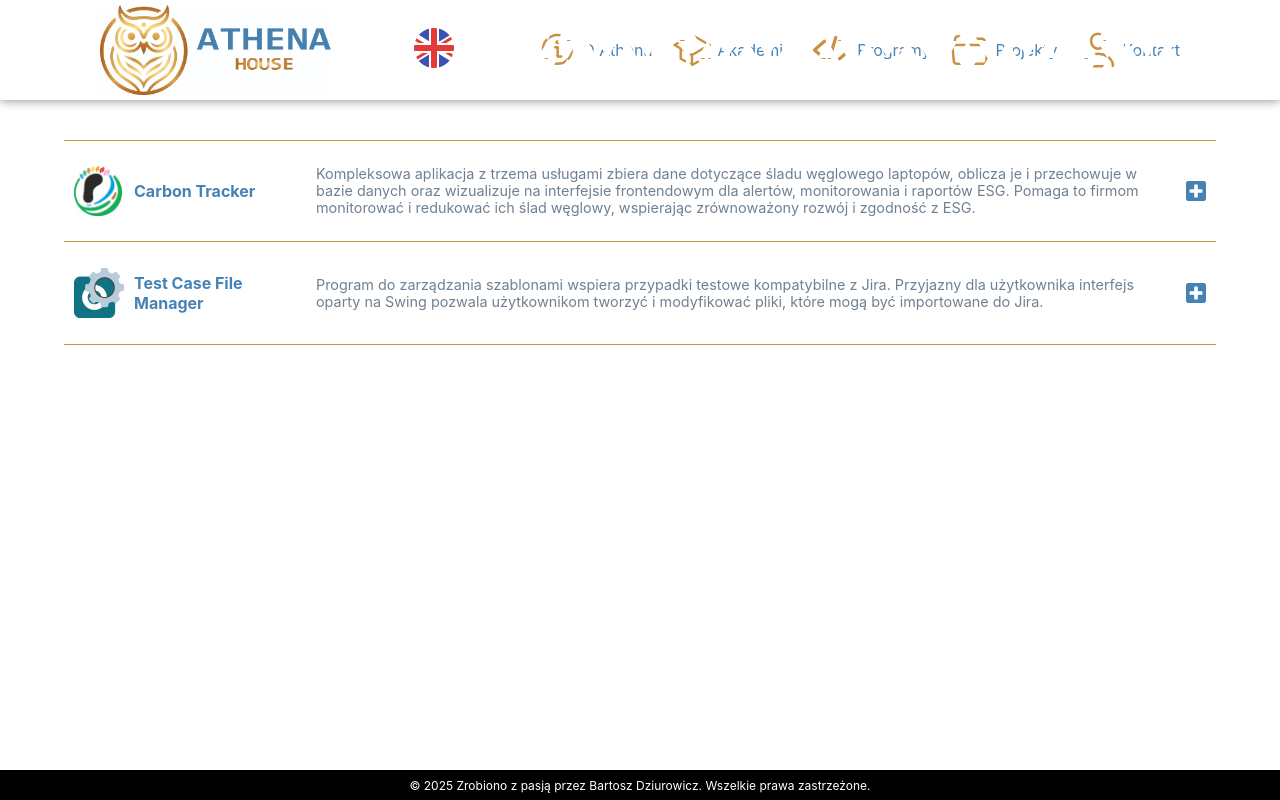
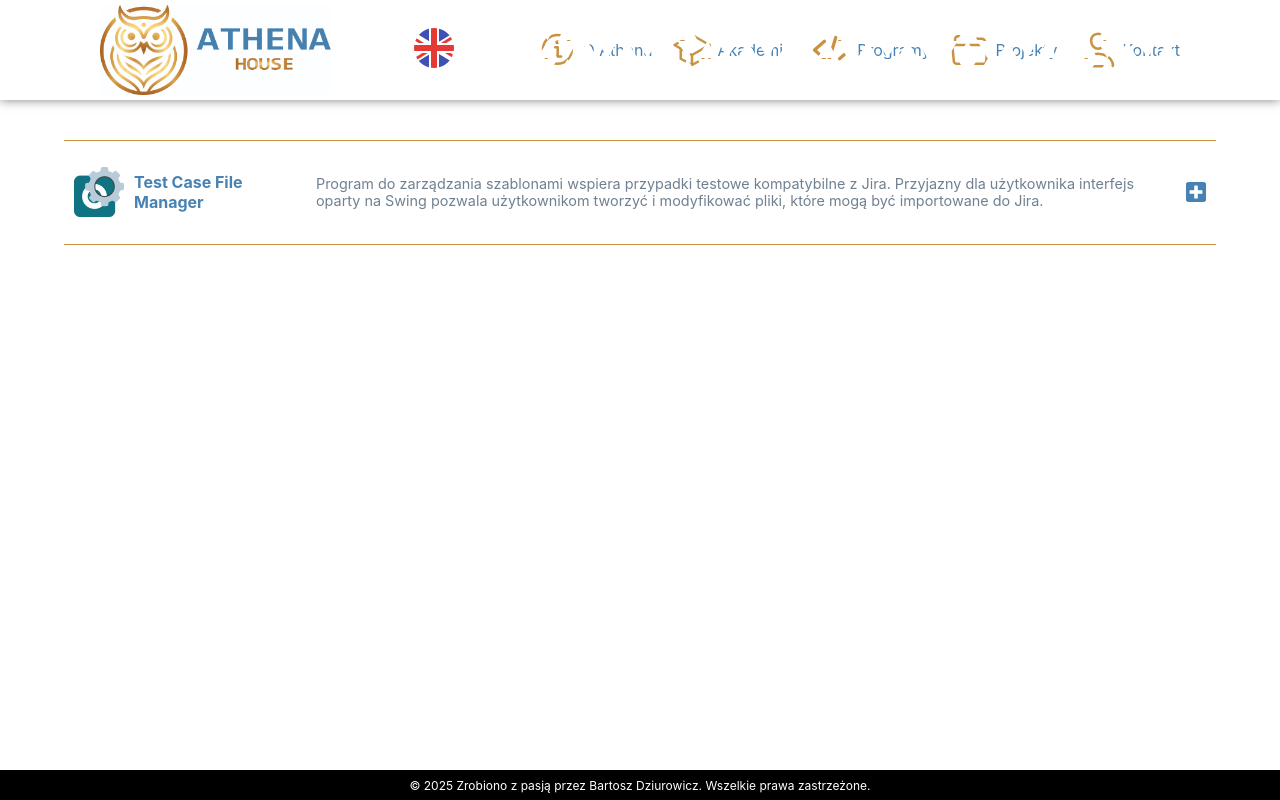
Before and after one commit to AthenaHouse/athena-web, a React (Create React App) app: page /software in a window 1280 px wide. Built offline with nearby package versions, Linux system fonts and the light colour scheme.

Commit message:
Hide Carbon Tracker software (#51)
Co-authored-by: BartekDziurowicz <bartosz.dziurowicz@gmail.com>

```diff
--- a/src/components/Main/Softwares/Softwares.data.js
+++ b/src/components/Main/Softwares/Softwares.data.js
@@ -1,3 +1,6 @@
-const softwareData = [{ id: 1, name: "carbonTracker" }, { id: 2, name: "testCaseFileManager" }];
+const softwareData = [
+    // { id: 1, name: "carbonTracker" },
+    { id: 2, name: "testCaseFileManager" }
+];
 
 export default softwareData;
```
Also changed, not shown: 1 other file (tests, documents, lock files or other folders).
